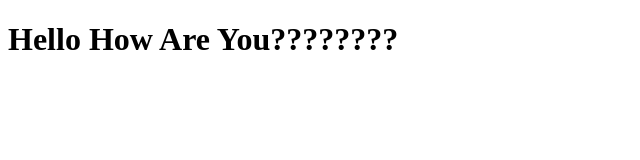
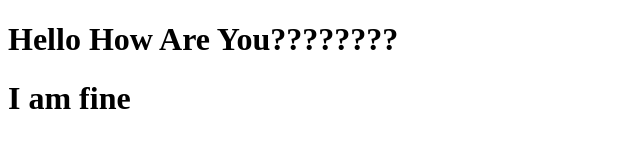
Before and after one commit to yash312312/dscdemo, a plain HTML site: page index.html in a window 1280 px wide. Shown: the whole page, without its empty margins (0-640 px from the left). Drawn offline with Linux system fonts and the light colour scheme.

Commit message:
index.css was added and index.html was modified

```diff
--- a/index.html
+++ b/index.html
@@ -5,5 +5,6 @@
 </head>
 <body>
 	<h1>Hello How Are You????????</h1>
+	<h1>I am fine</h1>
 </body>
 </html>
```
Also changed, not shown: index.css (added).
